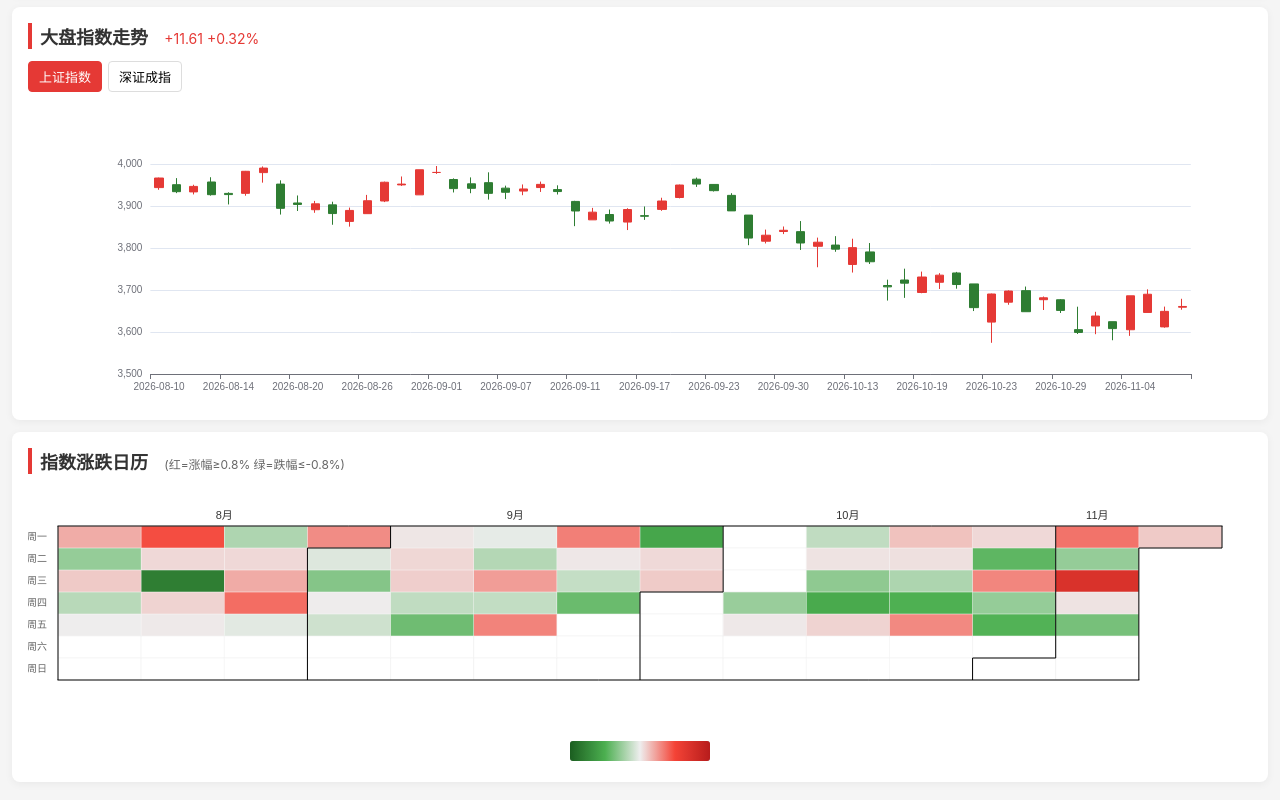
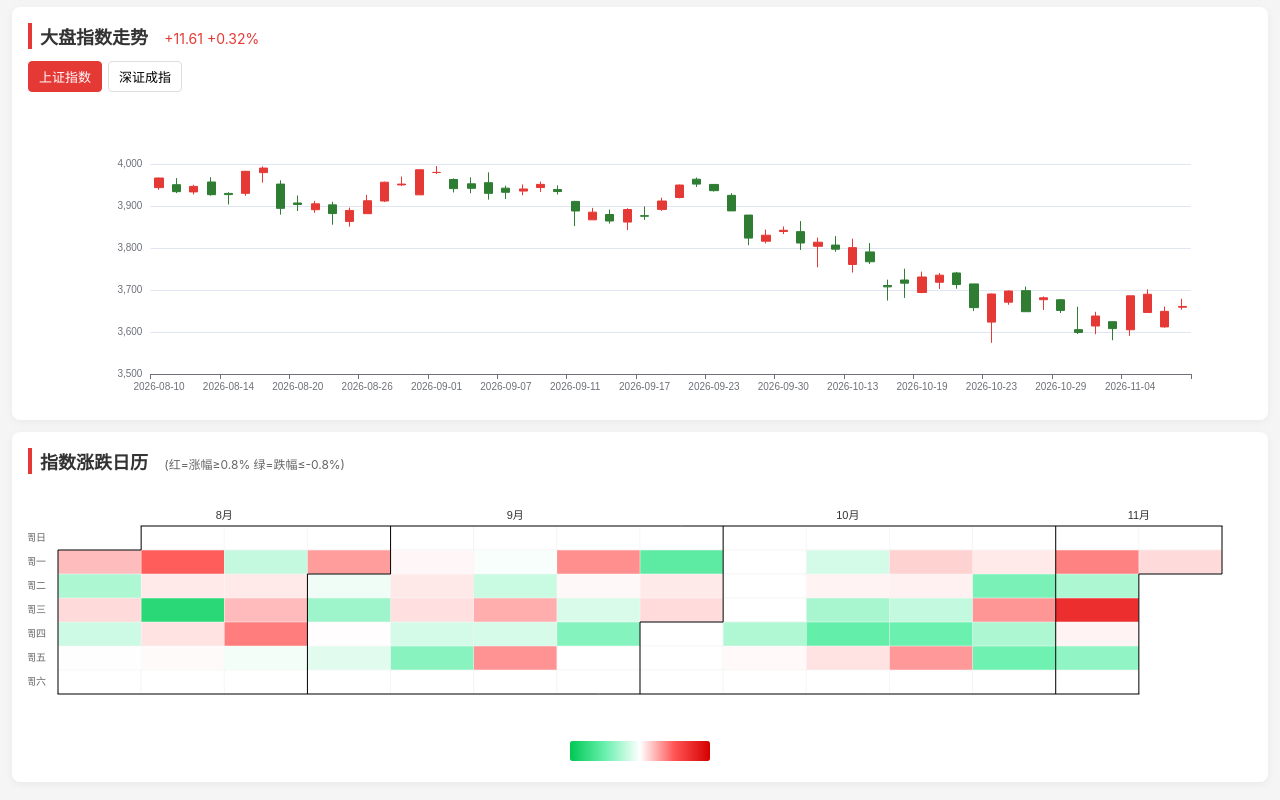
Before and after one commit to ZhangPeiPei38/stock-dashboard, a plain HTML site: page index.html in a window 1280 px wide. Shown: the part 1177-1977 px from the top of the page. Drawn offline with nearby package versions, Linux system fonts and the light colour scheme.

Commit message:
Add files via upload

```diff
--- a/index.html
+++ b/index.html
@@ -317,7 +317,7 @@
                     left: 'center',
                     bottom: 0,
                     inRange: {
-                        color: ['#1b5e20', '#4caf50', '#eeeeee', '#f44336', '#b71c1c']
+                        color: ['#00c853', '#69f0ae', '#ffffff', '#ff5252', '#d50000']
                     },
                     textStyle: { fontSize: 10 }
                 },
@@ -325,7 +325,7 @@
                     top: 40,
                     left: 30,
                     right: 30,
-                    cellSize: ['auto', 22],
+                    cellSize: ['auto', 24],
                     range: [startDate, endDate],
                     orient: 'horizontal',
                     itemStyle: {
@@ -333,7 +333,7 @@
                         borderColor: '#eee'
                     },
                     dayLabel: {
-                        firstDay: 1,
+                        firstDay: 0,
                         nameMap: ['周日', '周一', '周二', '周三', '周四', '周五', '周六'],
                         fontSize: 10,
                         color: '#666'
```
